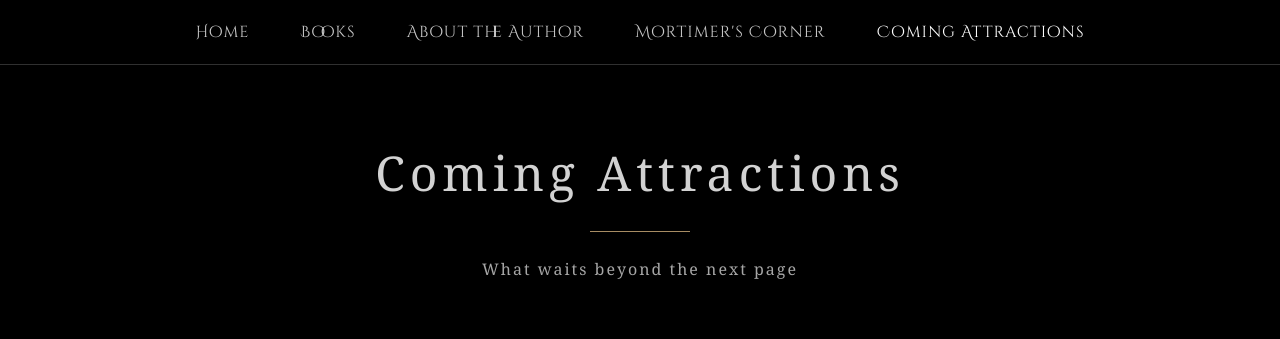
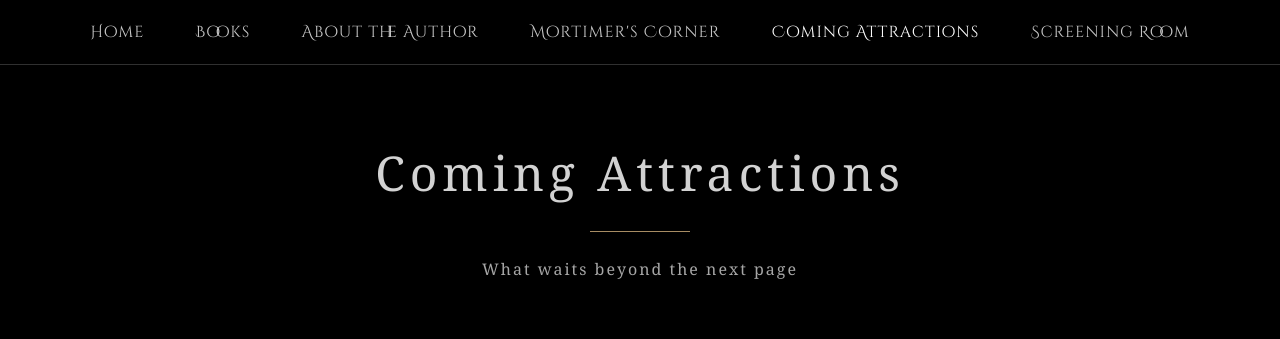
Before and after one commit to SPStockemer/spstockemer.github.io, a plain HTML site: page coming-soon.html in a window 1280 px wide. Shown: the top 339 px of the page. Drawn offline with Linux system fonts and the light colour scheme; a web font is replaced by a local one.

Commit message:
Update coming-soon.html

```diff
--- a/coming-soon.html
+++ b/coming-soon.html
@@ -1,3 +1,4 @@
+
 <!DOCTYPE html>
 <html lang="en">
 <head>
@@ -166,6 +167,7 @@ footer {
   <a href="index.html#about">About the Author</a>
   <a href="mortimers-corner.html">Mortimer's Corner</a>
   <a href="coming-soon.html" aria-current="page">Coming Attractions</a>
+  <a href="screening-room.html">Screening Room</a>
 </nav>
 
 <main>
```
